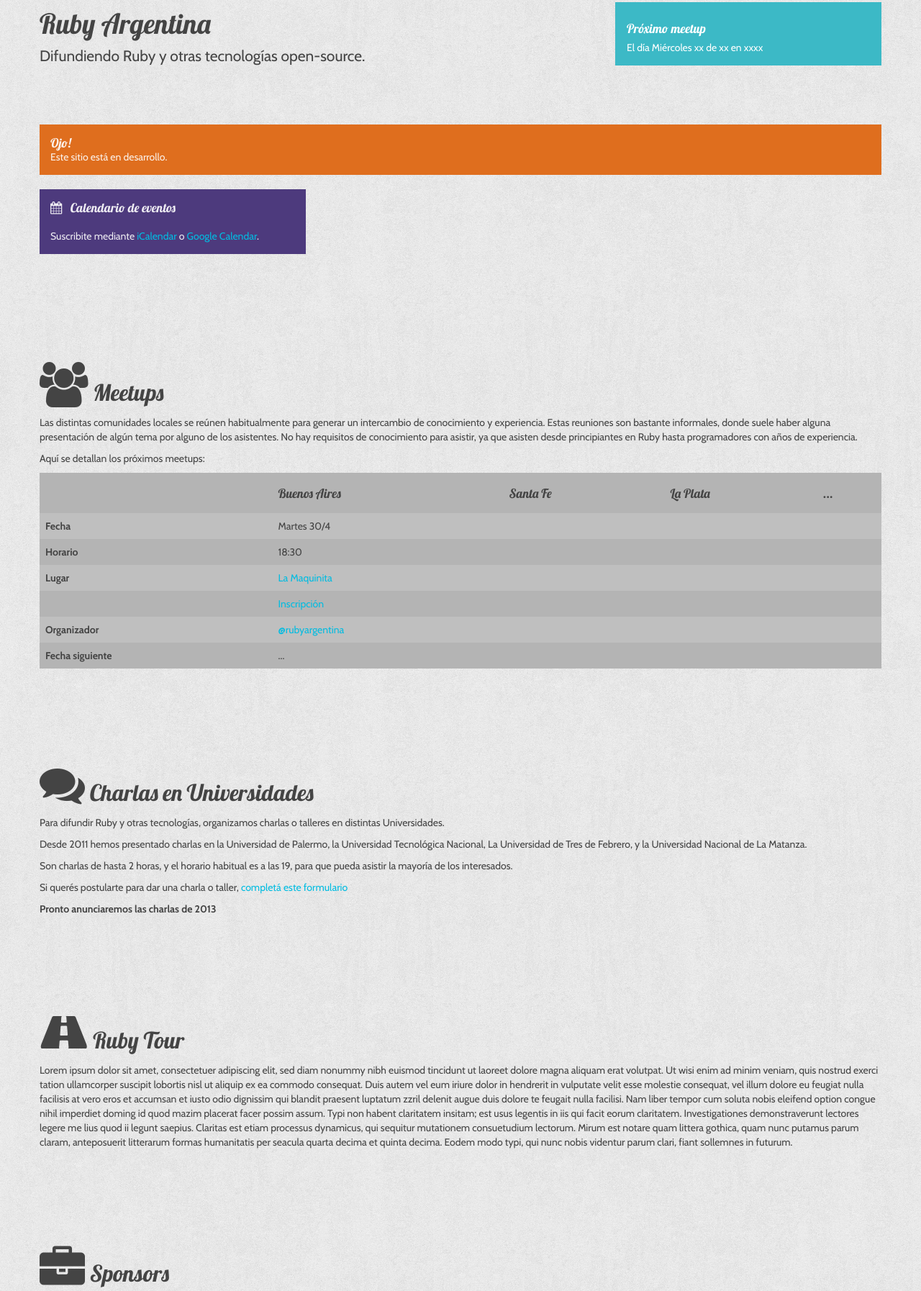
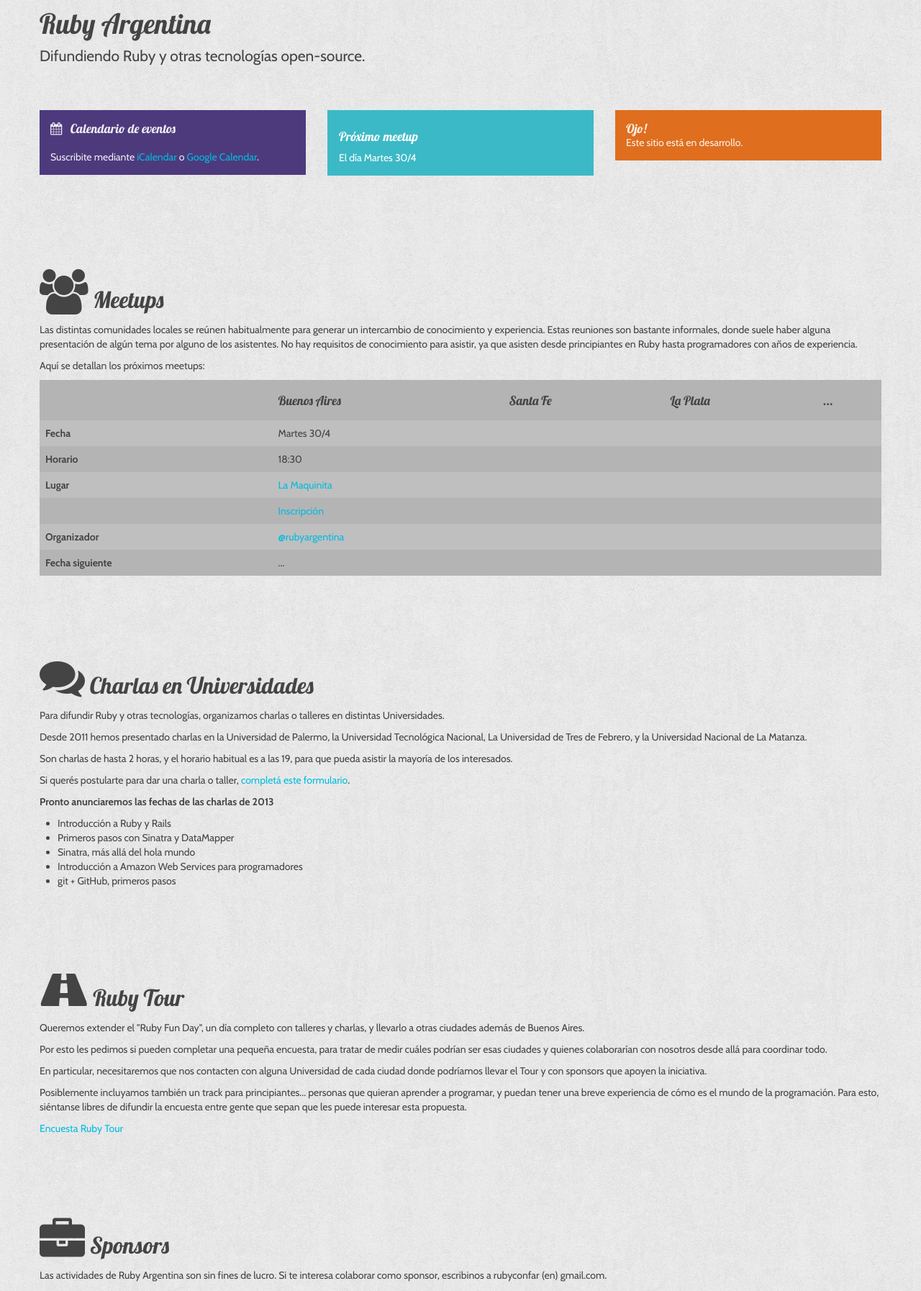
Before and after one commit to rubyargentina/raacsite, a plain HTML site: page index.html in a window 1280 px wide. Shown: the part 97-1891 px from the top of the page at 72% size. Drawn offline with nearby package versions, Linux system fonts and the light colour scheme.

Commit message:
Added random texts

```diff
--- a/index.html
+++ b/index.html
@@ -70,32 +70,13 @@
       <p class="lead">Difundiendo Ruby y otras tecnologías open-source.</p>
     </div>
     <div class="span4">
-      <div class="well" style="padding: 15px 15px 0 15px;">
 
-        <a href="#" target="_blank">
-          <h4 style="margin-bottom: 0.4em; color: #fff;">Próximo meetup</h4>
-          <span style="display: block; margin-bottom: 1em; color: #fff;">
-            El día Miércoles xx de xx en xxxx
-          </span>
-        </a>
-        <div style="clear:both"></div>
-      </div>
     </div>
   </div>
 
 </header>
 
-<br/><br/><br/>
-
-<div class="row">
-    <div class="span12">
-        <div class="alert alert-block">
-            <h4 class="alert-heading">Ojo!</h4>
-            <p>Este sitio está en desarrollo.</p>
-        </div>
-    </div>
-</div>
-
+<br/><br/>
 
 <div class="row">
     <div class="span4">
@@ -111,6 +92,23 @@
               <a href="http://www.google.com/calendar/render?cid=https%3A%2F%2Fwww.google.com/calendar/ical/6r851jpejjr6bp1904a4g3ki0s%40group.calendar.google.com/public/basic.ics" target="_blank">Google Calendar</a>.
             </p>
         </div>
+    </div>
+    <div class="span4">
+      <div class="well" style="padding: 15px 15px 0 15px;">
+        <a href="#" target="_blank">
+          <h4 style="color: #fff;">Próximo meetup</h4>
+          <span style="display: block; margin-bottom: 1em; color: #fff;">
+            El día Martes 30/4
+          </span>
+        </a>
+        <div style="clear:both"></div>
+      </div>
+    </div>
+    <div class="span4">
+      <div class="alert alert-block">
+        <h4 class="alert-heading">Ojo!</h4>
+        <p>Este sitio está en desarrollo.</p>
+      </div>
     </div>
 </div>
 
@@ -202,9 +200,17 @@
 
   <p>Son charlas de hasta 2 horas, y el horario habitual es a las 19, para que pueda asistir la mayoría de los interesados.</p>
 
-  <p>Si querés postularte para dar una charla o taller, <a href="https://docs.google.com/forms/d/17ohO2Z0VU5a8k_P8CeZPzjUGBHqWLgNuKN3OjEmuBHc/viewform" target="_blank">completá este formulario</a></p>
+  <p>Si querés postularte para dar una charla o taller, <a href="https://docs.google.com/forms/d/17ohO2Z0VU5a8k_P8CeZPzjUGBHqWLgNuKN3OjEmuBHc/viewform" target="_blank">completá este formulario</a>.</p>
 
-  <p><strong>Pronto anunciaremos las charlas de 2013</strong></p>
+  <p><strong>Pronto anunciaremos las fechas de las charlas de 2013</strong></p>
+
+  <ul>
+    <li>Introducción a Ruby y Rails</li>
+    <li>Primeros pasos con Sinatra y DataMapper</li>
+    <li>Sinatra, más allá del hola mundo</li>
+    <li>Introducción a Amazon Web Services para programadores</li>
+    <li>git + GitHub, primeros pasos</li>
+  </ul>
 
 
 </section>
@@ -212,7 +218,15 @@
 <section id="rubytour">
     <h2><i class="icon-road icon-2x"></i> Ruby Tour</h2>
 
-     <p>Lorem ipsum dolor sit amet, consectetuer adipiscing elit, sed diam nonummy nibh euismod tincidunt ut laoreet dolore magna aliquam erat volutpat. Ut wisi enim ad minim veniam, quis nostrud exerci tation ullamcorper suscipit lobortis nisl ut aliquip ex ea commodo consequat. Duis autem vel eum iriure dolor in hendrerit in vulputate velit esse molestie consequat, vel illum dolore eu feugiat nulla facilisis at vero eros et accumsan et iusto odio dignissim qui blandit praesent luptatum zzril delenit augue duis dolore te feugait nulla facilisi. Nam liber tempor cum soluta nobis eleifend option congue nihil imperdiet doming id quod mazim placerat facer possim assum. Typi non habent claritatem insitam; est usus legentis in iis qui facit eorum claritatem. Investigationes demonstraverunt lectores legere me lius quod ii legunt saepius. Claritas est etiam processus dynamicus, qui sequitur mutationem consuetudium lectorum. Mirum est notare quam littera gothica, quam nunc putamus parum claram, anteposuerit litterarum formas humanitatis per seacula quarta decima et quinta decima. Eodem modo typi, qui nunc nobis videntur parum clari, fiant sollemnes in futurum.</p>
+     <p>Queremos extender el "Ruby Fun Day", un día completo con talleres y charlas, y llevarlo a otras ciudades además de Buenos Aires.</p>
+
+     <p>Por esto les pedimos si pueden completar una pequeña encuesta, para tratar de medir cuáles podrían ser esas ciudades y quienes colaborarían con nosotros desde allá para coordinar todo.</p>
+
+     <p>En particular, necesitaremos que nos contacten con alguna Universidad de cada ciudad donde podríamos llevar el Tour y con sponsors que apoyen la iniciativa.</p>
+
+     <p>Posiblemente incluyamos también un track para principiantes... personas que quieran aprender a programar, y puedan tener una breve experiencia de cómo es el mundo de la programación. Para esto, siéntanse libres de difundir la encuesta entre gente que sepan que les puede interesar esta propuesta.</p>
+
+     <p><a href="https://docs.google.com/forms/d/1r52dZMuD-PIGQiPs6g72Z4rX-Z6HIpMYrX_cgssyvoM/viewform" target="_blank">Encuesta Ruby Tour</a></p>
 
 
 </section>
@@ -221,7 +235,7 @@
 <section id="sponsors">
     <h2><i class="icon-briefcase icon-2x"></i> Sponsors</h2>
 
-     <p>Lorem ipsum dolor sit amet, consectetuer adipiscing elit, sed diam nonummy nibh euismod tincidunt ut laoreet dolore magna aliquam erat volutpat. Ut wisi enim ad minim veniam, quis nostrud exerci tation ullamcorper suscipit lobortis nisl ut aliquip ex ea commodo consequat. Duis autem vel eum iriure dolor in hendrerit in vulputate velit esse molestie consequat, vel illum dolore eu feugiat nulla facilisis at vero eros et accumsan et iusto odio dignissim qui blandit praesent luptatum zzril delenit augue duis dolore te feugait nulla facilisi. Nam liber tempor cum soluta nobis eleifend option congue nihil imperdiet doming id quod mazim placerat facer possim assum. Typi non habent claritatem insitam; est usus legentis in iis qui facit eorum claritatem. Investigationes demonstraverunt lectores legere me lius quod ii legunt saepius. Claritas est etiam processus dynamicus, qui sequitur mutationem consuetudium lectorum. Mirum est notare quam littera gothica, quam nunc putamus parum claram, anteposuerit litterarum formas humanitatis per seacula quarta decima et quinta decima. Eodem modo typi, qui nunc nobis videntur parum clari, fiant sollemnes in futurum.</p>
+     <p>Las actividades de Ruby Argentina son sin fines de lucro. Si te interesa colaborar como sponsor, escribinos a rubyconfar (en) gmail.com.</p>
 
 
 </section>
```
Also changed, not shown: css/bootstrap.css.
